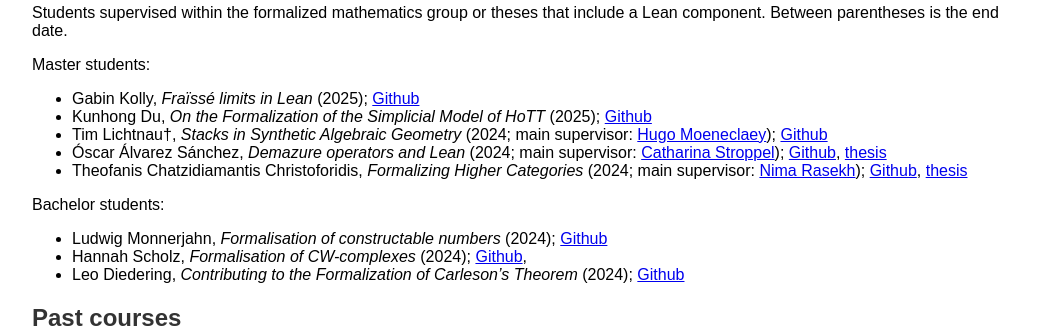
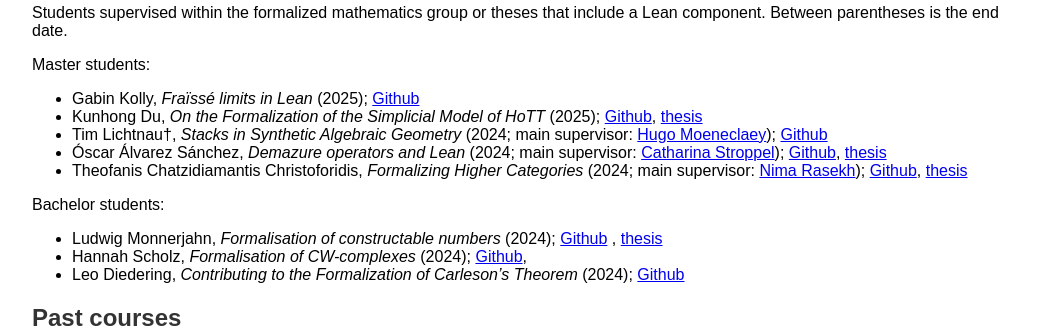
Before and after one commit to fpvandoorn/fpvandoorn.github.io, a Jekyll site: the page built from formalized-mathematics.md, in a window 1280 px wide. Shown: the part 1010-1345 px from the top of the page, without its empty margins (108-1170 px from the left). Built offline with Jekyll 4.4.1, drawn with Linux system fonts in a browser that asks for light colours; our own code applies the rules of GitHub Pages for plain Markdown files.

Commit message:
add theses

```diff
--- a/formalized-mathematics.md
+++ b/formalized-mathematics.md
@@ -56,13 +56,13 @@ Students supervised within the formalized mathematics group or theses that inclu
 
 Master students:
 * Gabin Kolly, *Fraïssé limits in Lean* (2025); [Github](https://github.com/GabinKolly)<!--, [thesis](theses/GabinKolly.pdf)-->
-* Kunhong Du, *On the Formalization of the Simplicial Model of HoTT* (2025); [Github](https://github.com/KunhongDu/HoTT-Model)<!--, [thesis](theses/KunhongDu.pdf)--> <!-- PhD with Nicolai Kraus? -->
+* Kunhong Du, *On the Formalization of the Simplicial Model of HoTT* (2025); [Github](https://github.com/KunhongDu/HoTT-Model), [thesis](theses/KunhongDu.pdf) <!-- PhD with Nicolai Kraus? -->
 * Tim Lichtnau†, *Stacks in Synthetic Algebraic Geometry* (2024; main supervisor: [Hugo Moeneclaey](https://www.hugomoeneclaey.com/)); [Github](https://github.com/timlichtnau/)
 * Óscar Álvarez Sánchez, *Demazure operators and Lean* (2024; main supervisor: [Catharina Stroppel](https://www.math.uni-bonn.de/ag/stroppel/)); [Github](https://github.com/bolito2/DemazureOperatorsLean), [thesis](theses/OscarAlvarez.pdf)
 * Theofanis Chatzidiamantis Christoforidis, *Formalizing Higher Categories* (2024; main supervisor: [Nima Rasekh](https://nimarasekh.github.io/)); [Github](https://github.com/thchatzidiamantis/sHoTT), [thesis](theses/TheofanisChristoforidis.pdf) <!-- PhD in London, Western Ontario -->
 
 Bachelor students:
-* Ludwig Monnerjahn, *Formalisation of constructable numbers* (2024); [Github](https://github.com/Louis-Le-Grand/Formalisation-of-constructable-numbers) <!--, [thesis](theses/LudwigMonnerjahn.pdf)-->
+* Ludwig Monnerjahn, *Formalisation of constructable numbers* (2024); [Github](https://github.com/Louis-Le-Grand/Formalisation-of-constructable-numbers) , [thesis](theses/LudwigMonnerjahn.pdf)
 * Hannah Scholz, *Formalisation of CW-complexes* (2024); [Github](https://github.com/scholzhannah/CWComplexes/), <!--[thesis](theses/HannahScholz.pdf)-->
 * Leo Diedering, *Contributing to the Formalization of Carleson's Theorem* (2024); [Github](https://github.com/ldiedering)<!--, [thesis](theses/LeoDiedering.pdf)-->
 
```
Also changed, not shown: 2 other files.
